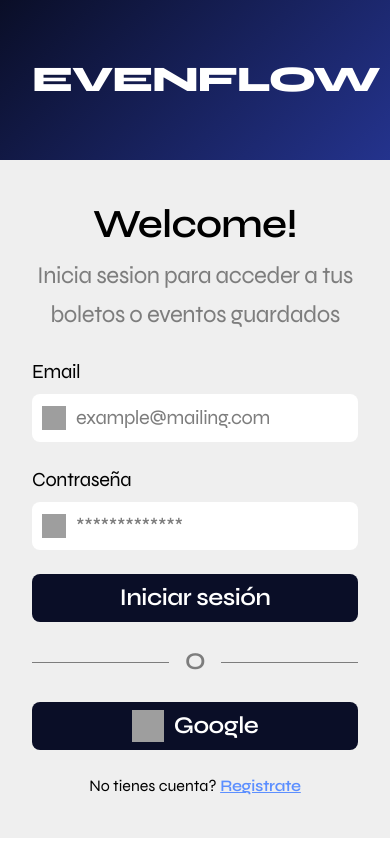
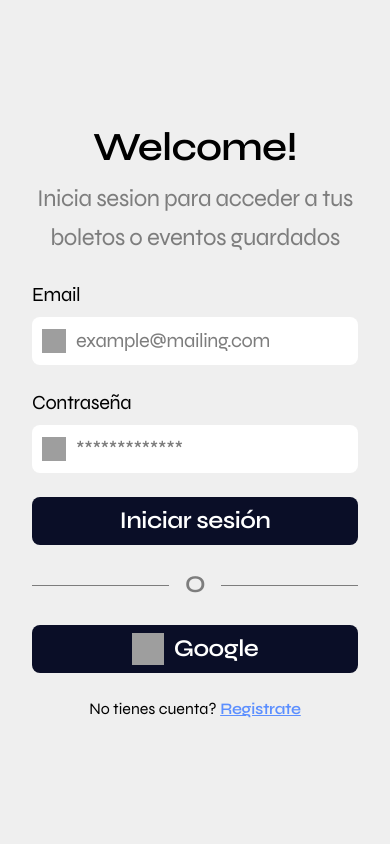
Before and after one commit to Damian-Tapia/Evenflow, a Next.js app: page /auth in a window 390 px wide. Built offline with nearby package versions, Linux system fonts and the light colour scheme; grey boxes are pictures that could not be loaded.

Commit message:
updated login style

```diff
--- a/app/auth/page.tsx
+++ b/app/auth/page.tsx
@@ -2,27 +2,11 @@ import LoginForm from "./LoginForm";
 
 export default function AuthPage() {
   return (
-    <div className="flex flex-col lg:flex-row min-h-screen">
+    <div className="flex flex-col lg:flex-row h-screen">
       {/* Branding panel */}
-      <section
-        className="
-          flex flex-col justify-center items-start
-          px-8 py-10
-          lg:w-1/2 lg:min-h-screen
-          min-h-[160px]
-        "
-        style={{
-          background: "linear-gradient(135deg, #0a0e27 0%, #24338d 100%)",
-        }}
-      >
+      <section className="flex flex-col justify-center items-start px-8 py-10 lg:w-1/2 min-h-40 hidden md:flex bg-[linear-gradient(135deg,#0a0e27_0%,#24338d_100%)]">
         <div className="flex flex-col gap-4">
-          <h1
-            className="
-              text-white font-extrabold tracking-tight
-              text-4xl lg:text-[64px] lg:leading-[1]
-            "
-            style={{ letterSpacing: "-1.28px" }}
-          >
+          <h1 className="text-white font-extrabold tracking-tight text-4xl lg:text-[64px] lg:leading-none "style={{ letterSpacing: "-1.28px" }}>
             EVENFLOW
           </h1>
           <p
@@ -39,15 +23,8 @@ export default function AuthPage() {
       </section>
 
       {/* Form panel */}
-      <section
-        className="
-          flex flex-col justify-center items-center
-          px-8 py-10 lg:p-16
-          lg:w-1/2
-          bg-[#efefef]
-        "
-      >
-        <div className="w-full max-w-[592px]">
+      <section className="flex flex-col justify-center items-center px-8 py-10 lg:p-16 lg:w-1/2 bg-[#efefef] h-screen">
+        <div className="w-full max-w-148">
           <LoginForm />
         </div>
       </section>
```
Also changed, not shown: 1 other file (tests, documents, lock files or other folders).
